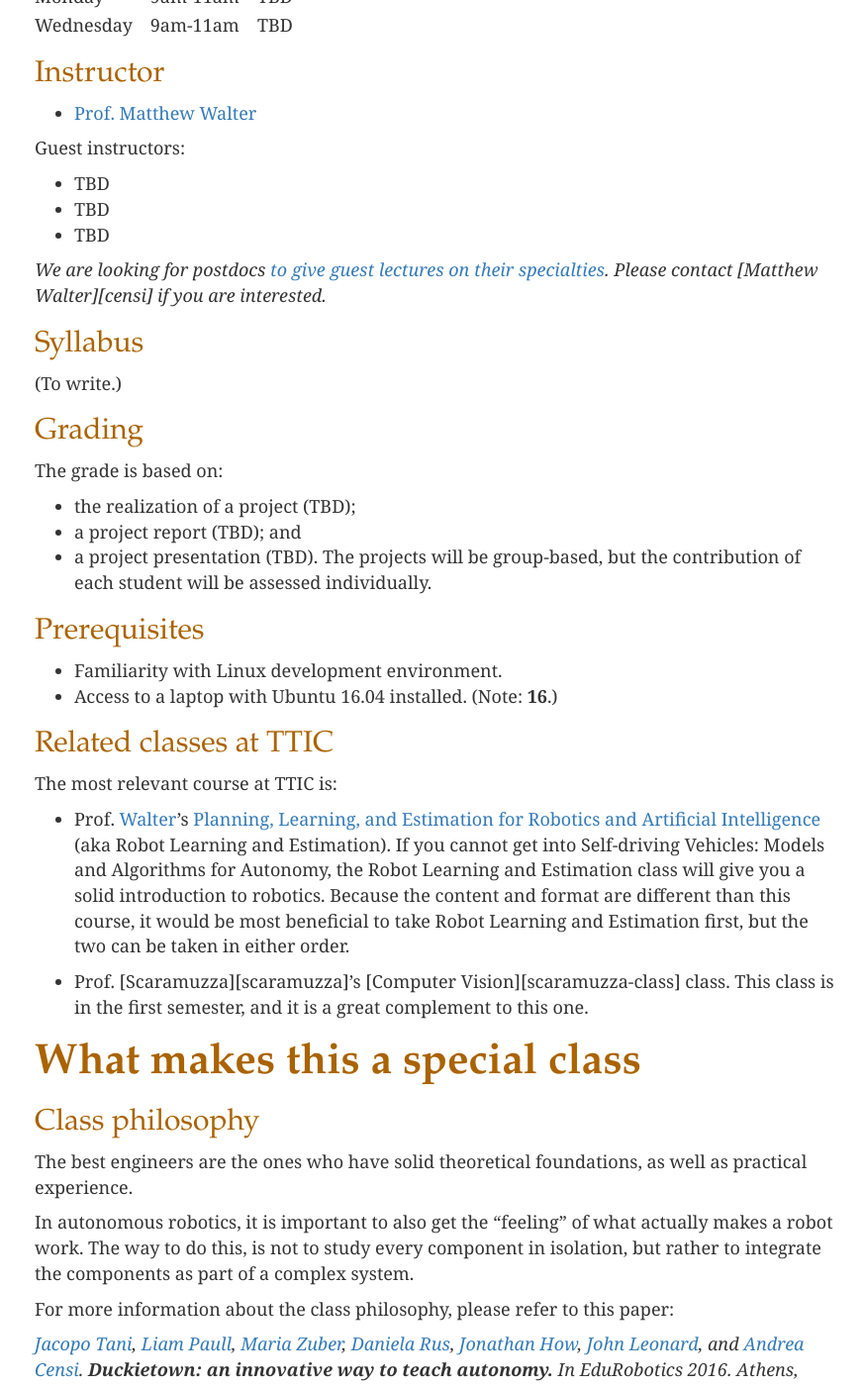
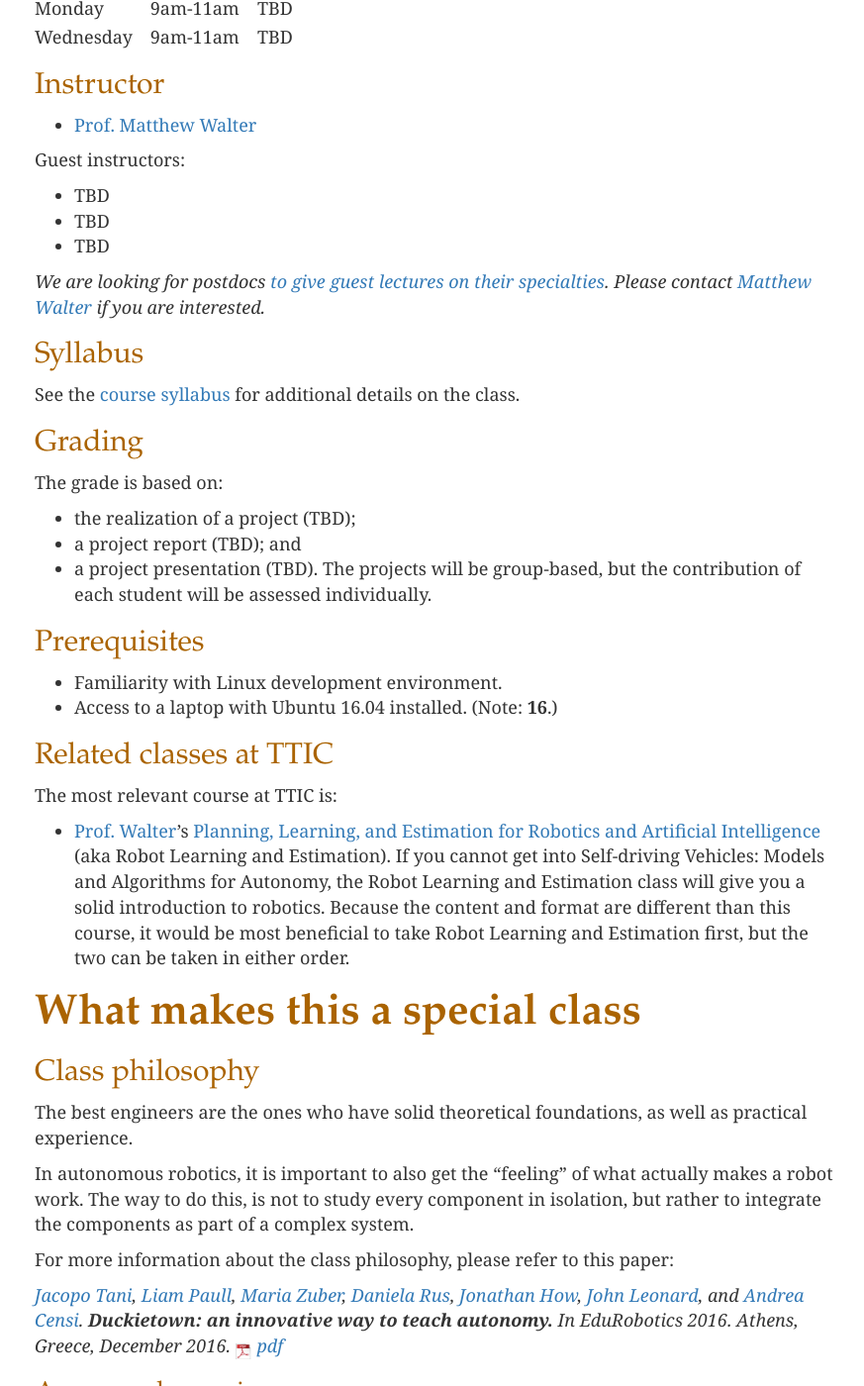
Before and after one commit to ducktown/duckietown.org, a Jekyll site: the page built from classes/2017/17-TTIC/index.md, in a window 1280 px wide and 1400 px high, scrolled down 976 px. Shown: the whole window at 99% size, without its empty margins (265-1138 px from the left). Built offline with Jekyll 4.4.1, drawn with Linux system fonts in a browser that asks for light colours; some of the changed text lies outside the part shown.

Commit message:
fixed some errors

```diff
--- a/classes/2017/17-TTIC/index.md
+++ b/classes/2017/17-TTIC/index.md
@@ -1,6 +1,7 @@
 ---
 layout: page
 title: TTIC and UChicago
+longtitle: "Self-driving Vehicles: Models and Algorithms for Autonomy"
 permalink: classes/2017/TTIC/index.html
 ---
 
@@ -28,7 +29,7 @@
 
 **For TTIC and UChicago Students**: We have available positions for:
 
-* [TAs](TAs/);
+* [TAs](TAs/)
 * [Other work positions](other/).
 
 **For TTIC and UChicago postdoctoral researchers (and very senior Ph.D. students)**: Last year,
@@ -47,8 +48,6 @@
 
 
 ## Dates and times
-
-This is a 4 credits class.
 
 Lecture times:
 
@@ -73,7 +72,7 @@
 
 - [Prof. Matthew Walter][walter]
 
-[walter]: http://ttic.edu`/walter`
+[walter]: http://ttic.edu/walter
 
 Guest instructors:
 
@@ -82,12 +81,12 @@
 - TBD
 
 *We are looking for postdocs [to give guest lectures on their specialties](lecturers/). Please
-contact [Matthew Walter][censi] if you are interested.*
+contact [Matthew Walter][walter] if you are interested.*
 
 
 ## Syllabus
 
-(To write.)
+See the [course syllabus](syllabus/) for additional details on the class.
 
 
 ## Grading
@@ -109,12 +108,10 @@
 
 The most relevant course at TTIC is:
 
-- Prof. [Walter][walter]'s [Planning, Learning, and Estimation for Robotics and Artificial Intelligence][robot-learning] (aka Robot Learning and Estimation).
+- [Prof. Walter][walter]'s [Planning, Learning, and Estimation for Robotics and Artificial Intelligence][robot-learning] (aka Robot Learning and Estimation).
 If you cannot get into Self-driving Vehicles: Models and Algorithms for Autonomy, the Robot Learning and Estimation class
 will give you a solid introduction to robotics.
 Because the content and format are different than this course, it would be most beneficial to take Robot Learning and Estimation first, but the two can be taken in either order.
-
-- Prof. [Scaramuzza][scaramuzza]'s [Computer Vision][scaramuzza-class] class. This class is in the first semester, and it is a great complement to this one.
 
 [robot-learning]: http://www.ttic.edu/courses/#robo
 
```
